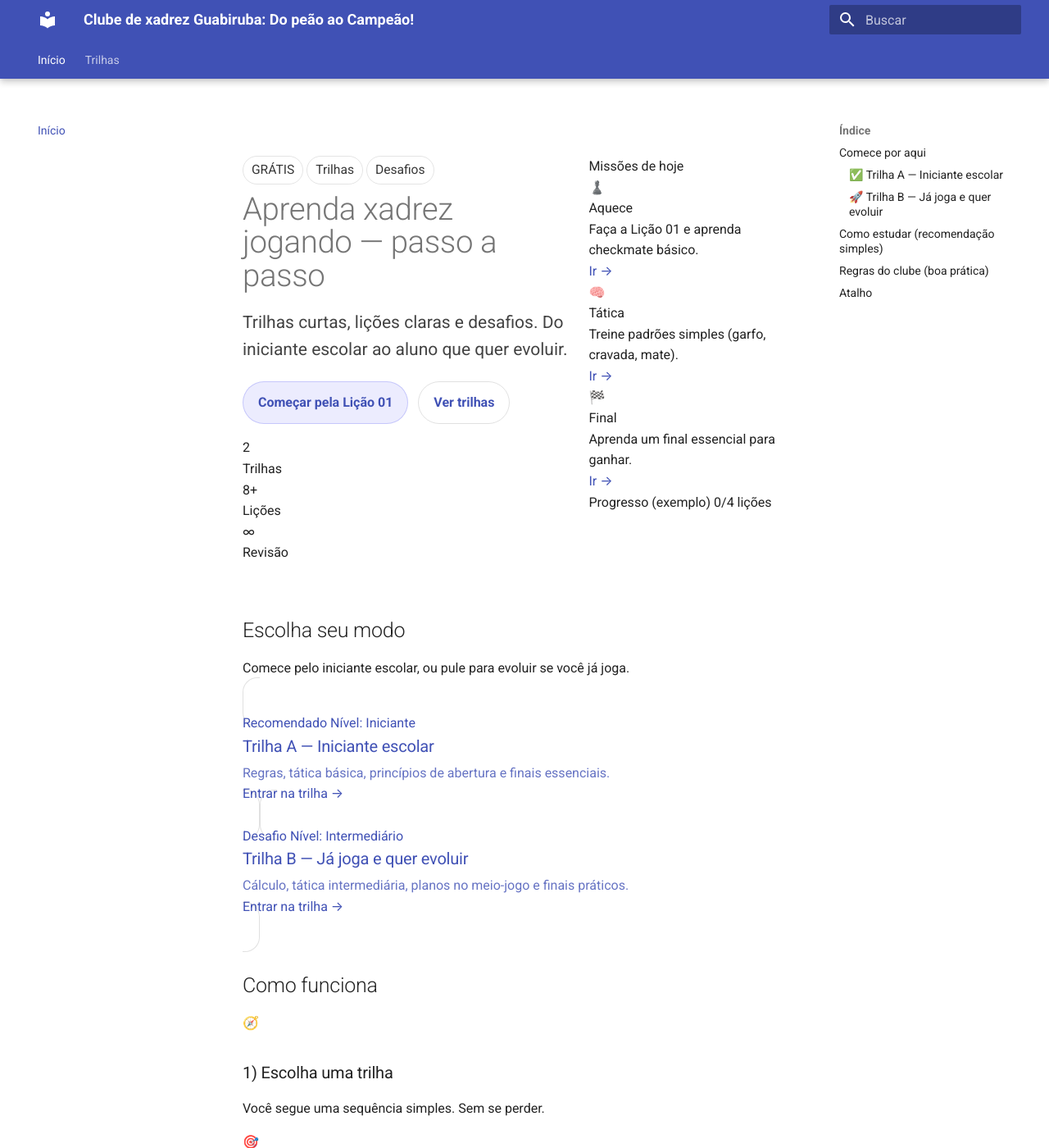
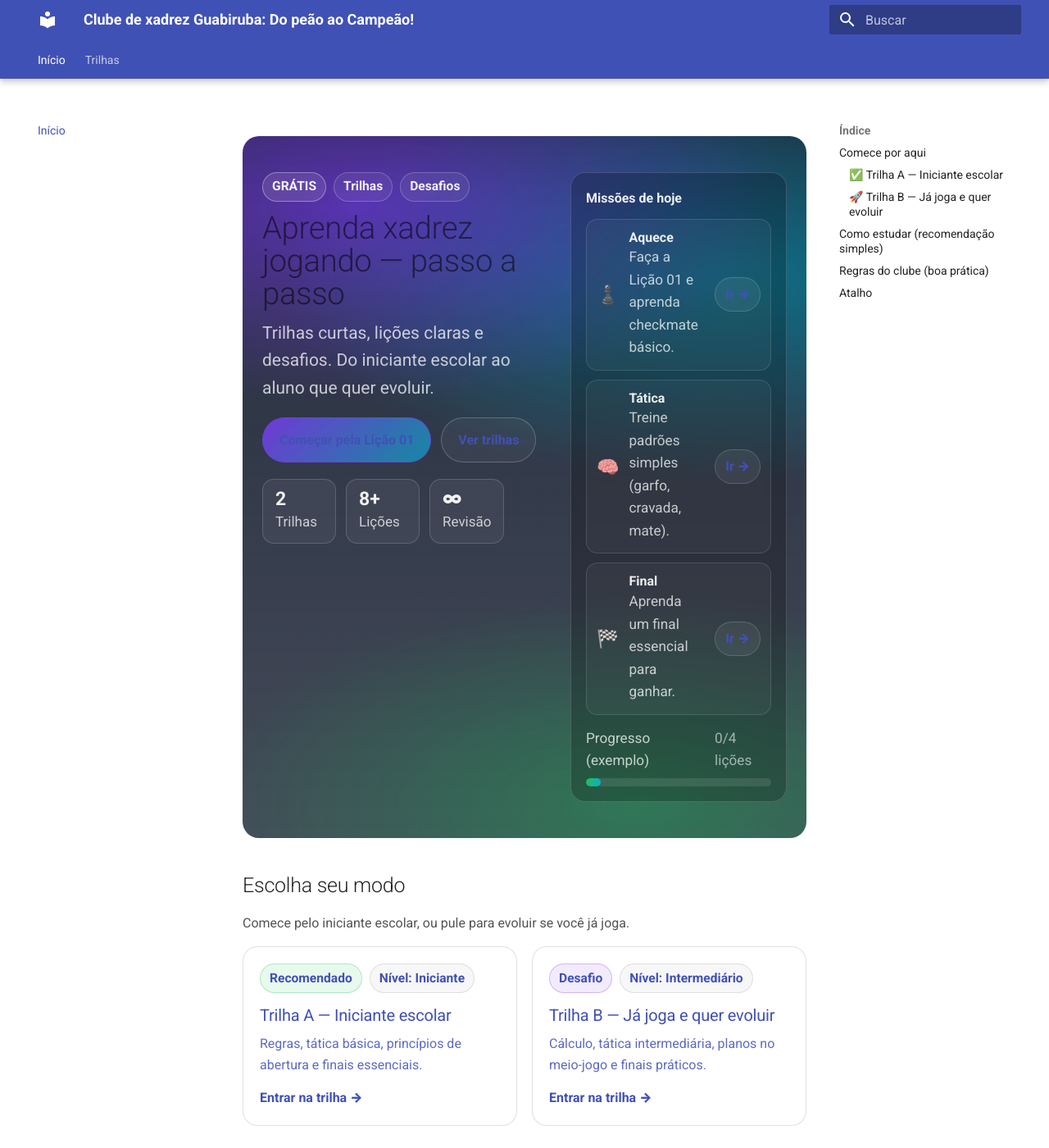
Before and after one commit to douglasvieiradossantos/Clube-de-xadrez-Guabiruba-Do-pe-o-ao-campe-o, an MkDocs documentation site: the page built from docs/index.md, in a window 1280 px wide and 1400 px high. Shown: the whole window at 82% size. Built offline with MkDocs 1.6.1 and Material for MkDocs 9.7.7, drawn with Linux system fonts in a browser that asks for light colours.

Commit message:
Update extra.css

```diff
--- a/docs/stylesheets/extra.css
+++ b/docs/stylesheets/extra.css
@@ -1,42 +1,196 @@
-.hero { padding: 2.2rem 0 1.2rem; }
-.hero__inner { display: grid; grid-template-columns: 1.2fr 0.8fr; gap: 1.2rem; align-items: stretch; }
-@media (max-width: 900px) { .hero__inner { grid-template-columns: 1fr; } }
+:root{
+  --g1:#7c3aed;
+  --g2:#06b6d4;
+  --g3:#22c55e;
+  --ink: rgba(255,255,255,.92);
+  --muted: rgba(255,255,255,.74);
+}
 
-.hero h1 { font-size: clamp(1.8rem, 3vw, 2.6rem); line-height: 1.05; margin: 0 0 .6rem; }
-.hero p { font-size: 1.05rem; opacity: .85; max-width: 60ch; }
+/* HERO gamer */
+.hero--gamer{
+  position: relative;
+  overflow: hidden;
+  border-radius: 20px;
+  padding: 2.2rem 1.2rem;
+  margin: 1rem 0 1.4rem;
+  color: var(--ink);
+}
+.hero__bg{
+  position:absolute; inset:0;
+  background:
+    radial-gradient(900px 400px at 20% 10%, rgba(124,58,237,.55), transparent 60%),
+    radial-gradient(900px 420px at 85% 20%, rgba(6,182,212,.45), transparent 60%),
+    radial-gradient(900px 420px at 70% 95%, rgba(34,197,94,.35), transparent 60%),
+    linear-gradient(180deg, rgba(17,24,39,.92), rgba(17,24,39,.78));
+  filter: saturate(1.2);
+}
+.hero__inner{ position: relative; display:grid; grid-template-columns: 1.2fr .9fr; gap: 1.2rem; align-items: stretch; }
+@media (max-width: 900px){ .hero__inner{ grid-template-columns:1fr; } }
 
-.hero__actions { display: flex; gap: .6rem; margin: .9rem 0 .8rem; flex-wrap: wrap; }
+.hero__kicker{ display:flex; gap:.45rem; flex-wrap:wrap; margin-bottom:.6rem; }
+.pill{
+  display:inline-flex; align-items:center; justify-content:center;
+  padding:.22rem .55rem; border-radius:999px;
+  border:1px solid rgba(255,255,255,.22);
+  background: rgba(255,255,255,.06);
+  font-weight:700; font-size:.78rem;
+}
+.pill--hot{ border-color: rgba(255,255,255,.35); background: rgba(255,255,255,.10); }
 
-.btn {
-  display: inline-flex; align-items: center; justify-content: center;
-  padding: .62rem .9rem; border-radius: 999px; font-weight: 650;
-  border: 1px solid rgba(0,0,0,.12); text-decoration: none;
+.hero h1{ margin:0 0 .55rem; font-size: clamp(1.85rem, 3vw, 2.8rem); line-height: 1.05; }
+.hero__sub{ margin:0; color: var(--muted); font-size: 1.05rem; max-width: 62ch; }
+
+.hero__actions{ display:flex; gap:.6rem; margin: .95rem 0 1rem; flex-wrap:wrap; }
+.btn{
+  display:inline-flex; align-items:center; justify-content:center;
+  padding:.68rem 1rem; border-radius:999px;
+  text-decoration:none; font-weight:800;
+  border:1px solid rgba(255,255,255,.22);
+  background: rgba(255,255,255,.06);
   transition: transform .12s ease, box-shadow .12s ease, background .12s ease;
+  color: var(--ink);
 }
-.btn:hover { transform: translateY(-1px); box-shadow: 0 8px 24px rgba(0,0,0,.08); }
-.btn--primary { background: rgba(99,102,241,.12); border-color: rgba(99,102,241,.28); }
-.btn--ghost { background: transparent; }
+.btn:hover{ transform: translateY(-1px); box-shadow: 0 16px 40px rgba(0,0,0,.25); }
+.btn--primary{
+  border-color: rgba(124,58,237,.65);
+  background: linear-gradient(135deg, rgba(124,58,237,.85), rgba(6,182,212,.65));
+}
+.btn--ghost{ background: rgba(255,255,255,.04); }
 
-.hero__badges { display: flex; gap: .5rem; flex-wrap: wrap; margin-top: .6rem; }
-.badge { font-size: .82rem; padding: .28rem .55rem; border-radius: 999px; border: 1px solid rgba(0,0,0,.12); opacity: .9; }
+.stats{ display:flex; gap:.6rem; flex-wrap:wrap; }
+.stat{
+  min-width: 90px;
+  padding:.6rem .75rem;
+  border-radius: 14px;
+  border:1px solid rgba(255,255,255,.16);
+  background: rgba(255,255,255,.05);
+}
+.stat__num{ font-weight:900; font-size:1.15rem; line-height:1; }
+.stat__label{ color: var(--muted); font-size:.85rem; margin-top:.15rem; }
 
-.course-card {
+/* Painel “missões” */
+.panel{
+  border-radius: 18px;
+  border:1px solid rgba(255,255,255,.16);
+  background: rgba(0,0,0,.22);
+  padding: .9rem;
+  backdrop-filter: blur(10px);
+}
+.panel__title{ font-weight:900; margin-bottom:.6rem; }
+
+.mission{
+  display:grid;
+  grid-template-columns: auto 1fr auto;
+  gap:.6rem;
+  align-items:center;
+  padding:.65rem .6rem;
+  border-radius: 14px;
+  border:1px solid rgba(255,255,255,.12);
+  background: rgba(255,255,255,.04);
+  margin-bottom: .55rem;
+}
+.mission__icon{ font-size: 1.1rem; }
+.mission__name{ font-weight:900; line-height:1.1; }
+.mission__desc{ color: var(--muted); font-size:.86rem; margin-top:.1rem; }
+.mission__go{
+  text-decoration:none; font-weight:900;
+  padding:.35rem .6rem;
+  border-radius:999px;
+  border:1px solid rgba(255,255,255,.16);
+  background: rgba(255,255,255,.06);
+  color: var(--ink);
+}
+
+.progress{ margin-top:.75rem; }
+.progress__top{ display:flex; justify-content:space-between; gap:.6rem; color: var(--muted); font-size:.86rem; margin-bottom:.35rem; }
+.progress__bar{
+  height: 10px; border-radius: 999px;
+  background: rgba(255,255,255,.10);
+  overflow:hidden;
+}
+.progress__bar span{
+  display:block; height:100%;
+  background: linear-gradient(90deg, rgba(34,197,94,.9), rgba(6,182,212,.9));
+  border-radius: 999px;
+}
+
+/* Seções gerais */
+.section{ margin: 1.3rem 0 1.4rem; }
+.section--alt{
+  padding: 1rem;
+  border-radius: 18px;
+  border: 1px solid rgba(0,0,0,.10);
+  background: linear-gradient(180deg, rgba(124,58,237,.06), rgba(6,182,212,.04));
+}
+.muted{ opacity: .78; }
+
+.cards{
+  display:grid;
+  grid-template-columns: repeat(2, minmax(0, 1fr));
+  gap: .9rem;
+  margin-top: .8rem;
+}
+@media (max-width: 900px){ .cards{ grid-template-columns:1fr; } }
+
+.card{
+  border-radius: 18px;
   border: 1px solid rgba(0,0,0,.12);
-  border-radius: 18px; padding: 1rem; height: 100%;
-  display: grid; grid-template-rows: 1fr auto;
-  background: linear-gradient(180deg, rgba(99,102,241,.10), transparent 60%);
+  padding: 1rem;
+  text-decoration: none;
+  transition: transform .12s ease, box-shadow .12s ease;
+  background: rgba(255,255,255,.9);
 }
-.pill { display: inline-block; font-size: .78rem; padding: .2rem .5rem; border-radius: 999px; border: 1px solid rgba(0,0,0,.12); opacity: .9; margin-bottom: .5rem; }
+.card:hover{ transform: translateY(-1px); box-shadow: 0 18px 44px rgba(0,0,0,.12); }
+.card--glow:hover{ box-shadow: 0 18px 60px rgba(124,58,237,.18), 0 18px 44px rgba(0,0,0,.10); }
 
-.grid { padding: 1.2rem 0 2rem; }
-.grid__cards { display: grid; grid-template-columns: repeat(3, minmax(0, 1fr)); gap: .8rem; }
-@media (max-width: 900px) { .grid__cards { grid-template-columns: 1fr; } }
+.card__top{ display:flex; gap:.45rem; flex-wrap:wrap; margin-bottom:.6rem; }
+.tag{
+  display:inline-flex;
+  padding:.22rem .55rem;
+  border-radius: 999px;
+  border: 1px solid rgba(0,0,0,.10);
+  background: rgba(0,0,0,.03);
+  font-weight:800;
+  font-size:.78rem;
+}
+.tag--green{ border-color: rgba(34,197,94,.30); background: rgba(34,197,94,.10); }
+.tag--purple{ border-color: rgba(124,58,237,.30); background: rgba(124,58,237,.10); }
 
-.card {
+.card h3{ margin: 0 0 .35rem; }
+.card p{ margin: 0; opacity:.85; }
+.card__cta{ margin-top: .75rem; font-weight: 900; }
+
+.how{
+  display:grid;
+  grid-template-columns: repeat(3, minmax(0, 1fr));
+  gap:.8rem;
+  margin-top:.8rem;
+}
+@media (max-width: 900px){ .how{ grid-template-columns:1fr; } }
+.how__item{
+  border-radius: 18px;
   border: 1px solid rgba(0,0,0,.12);
-  border-radius: 18px; padding: 1rem; text-decoration: none;
+  padding: 1rem;
+  background: rgba(255,255,255,.92);
+}
+.how__icon{ font-size: 1.35rem; }
+
+.mini{
+  display:grid;
+  grid-template-columns: repeat(3, minmax(0, 1fr));
+  gap:.8rem;
+  margin-top:.8rem;
+}
+@media (max-width: 900px){ .mini{ grid-template-columns:1fr; } }
+.mini__card{
+  display:flex; gap:.7rem; align-items:center;
+  border-radius: 18px;
+  border: 1px solid rgba(0,0,0,.12);
+  padding: 1rem;
+  text-decoration:none;
+  background: rgba(255,255,255,.92);
   transition: transform .12s ease, box-shadow .12s ease;
 }
-.card:hover { transform: translateY(-1px); box-shadow: 0 10px 28px rgba(0,0,0,.09); }
-.card h3 { margin: 0 0 .25rem; }
-.card p { margin: 0; opacity: .8; }
+.mini__card:hover{ transform: translateY(-1px); box-shadow: 0 14px 34px rgba(0,0,0,.10); }
+.mini__icon{ font-size: 1.35rem; }
+.mini__title{ font-weight: 900; }
```
